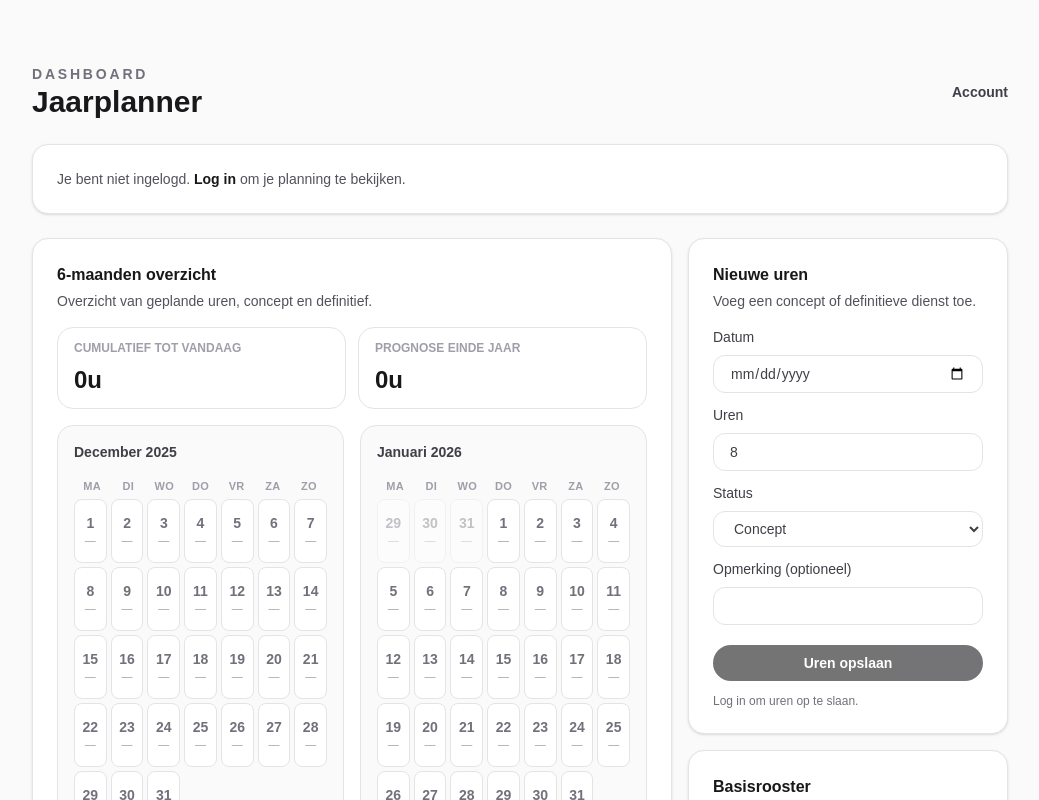
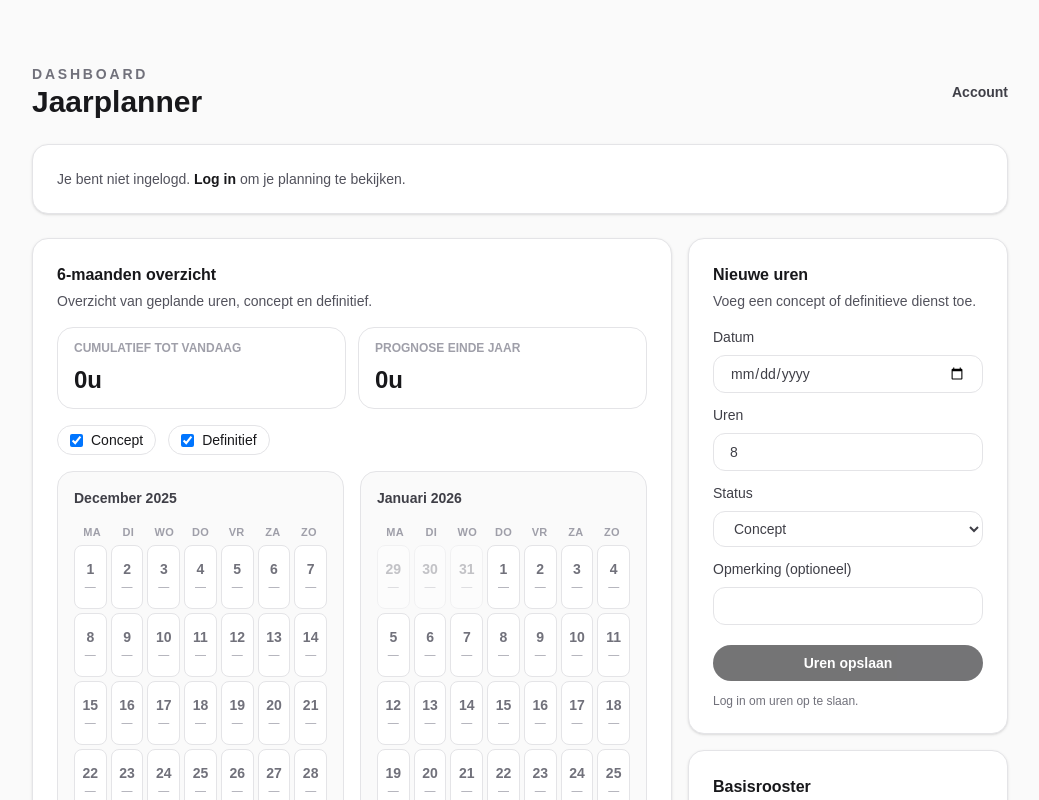
Before and after one commit to jacquesesenkbrink-max/zorgbalans, a Next.js app: page /dashboard in a window 1280 px wide. Shown: the top 800 px of the page, without its empty margins (120-1159 px from the left). Built offline with nearby package versions, Linux system fonts and the light colour scheme; no server answers.

Commit message:
Add draft/final filters

```diff
--- a/src/app/dashboard/page.tsx
+++ b/src/app/dashboard/page.tsx
@@ -46,6 +46,8 @@ export default function DashboardPage() {
   const [entries, setEntries] = useState<WorkEntry[]>([]);
   const [entriesLoading, setEntriesLoading] = useState(false);
   const [entriesError, setEntriesError] = useState<string | null>(null);
+  const [showDraft, setShowDraft] = useState(true);
+  const [showFinal, setShowFinal] = useState(true);
   const [schedule, setSchedule] = useState<BaseScheduleEntry[]>([]);
   const [scheduleLoading, setScheduleLoading] = useState(false);
   const [scheduleError, setScheduleError] = useState<string | null>(null);
@@ -85,12 +87,20 @@ export default function DashboardPage() {
 
   const hasSession = useMemo(() => Boolean(email && userId), [email, userId]);
 
+  const filteredEntries = useMemo(() => {
+    return entries.filter((entry) => {
+      if (entry.status === "draft" && !showDraft) return false;
+      if (entry.status === "final" && !showFinal) return false;
+      return true;
+    });
+  }, [entries, showDraft, showFinal]);
+
   const entryTotals = useMemo(() => {
     const totals = new Map<
       string,
       { hours: number; hasDraft: boolean; hasFinal: boolean }
     >();
-    for (const entry of entries) {
+    for (const entry of filteredEntries) {
       const current = totals.get(entry.work_date) ?? {
         hours: 0,
         hasDraft: false,
@@ -103,7 +113,7 @@ export default function DashboardPage() {
       });
     }
     return totals;
-  }, [entries]);
+  }, [filteredEntries]);
 
   const months = useMemo<MonthMeta[]>(() => {
     const now = new Date();
@@ -366,6 +376,24 @@ export default function DashboardPage() {
                   {yearEndBalance}u
                 </p>
               </div>
+            </div>
+            <div className="mt-4 flex flex-wrap items-center gap-3 text-sm">
+              <label className="inline-flex items-center gap-2 rounded-full border border-zinc-200 bg-white px-3 py-1">
+                <input
+                  type="checkbox"
+                  checked={showDraft}
+                  onChange={(event) => setShowDraft(event.target.checked)}
+                />
+                Concept
+              </label>
+              <label className="inline-flex items-center gap-2 rounded-full border border-zinc-200 bg-white px-3 py-1">
+                <input
+                  type="checkbox"
+                  checked={showFinal}
+                  onChange={(event) => setShowFinal(event.target.checked)}
+                />
+                Definitief
+              </label>
             </div>
             <div className="mt-4 grid gap-4 md:grid-cols-2">
               {months.map((month) => {
@@ -635,12 +663,12 @@ export default function DashboardPage() {
                 <p className="text-sm text-zinc-600">Laden...</p>
               ) : entriesError ? (
                 <p className="text-sm text-rose-600">{entriesError}</p>
-              ) : entries.length === 0 ? (
+              ) : filteredEntries.length === 0 ? (
                 <p className="text-sm text-zinc-500">
                   Nog geen diensten toegevoegd.
                 </p>
               ) : (
-                entries.map((entry) => (
+                filteredEntries.map((entry) => (
                   <div
                     key={entry.id}
                     className="flex items-center justify-between rounded-xl border border-zinc-200 px-4 py-3 text-sm"
```
